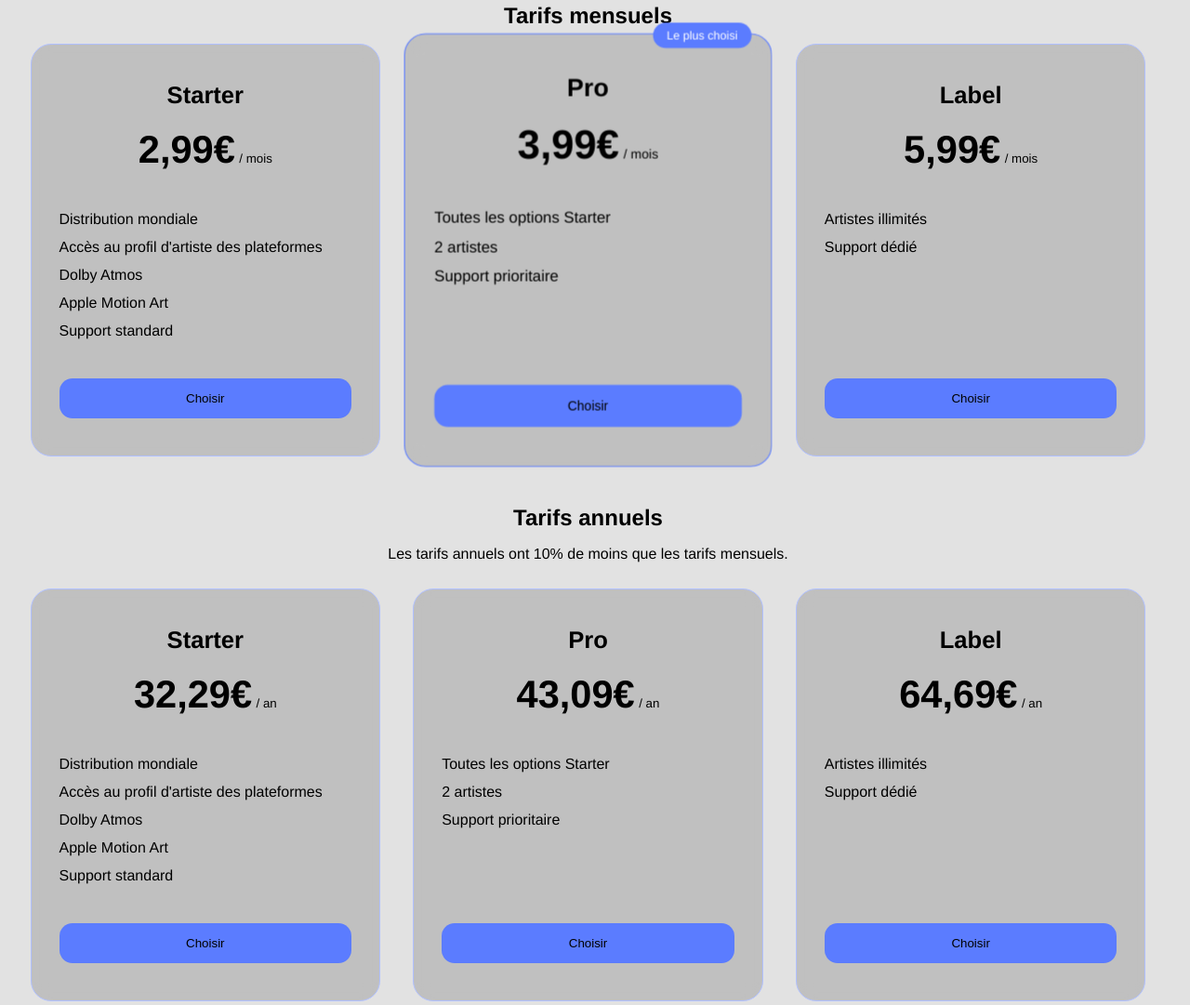
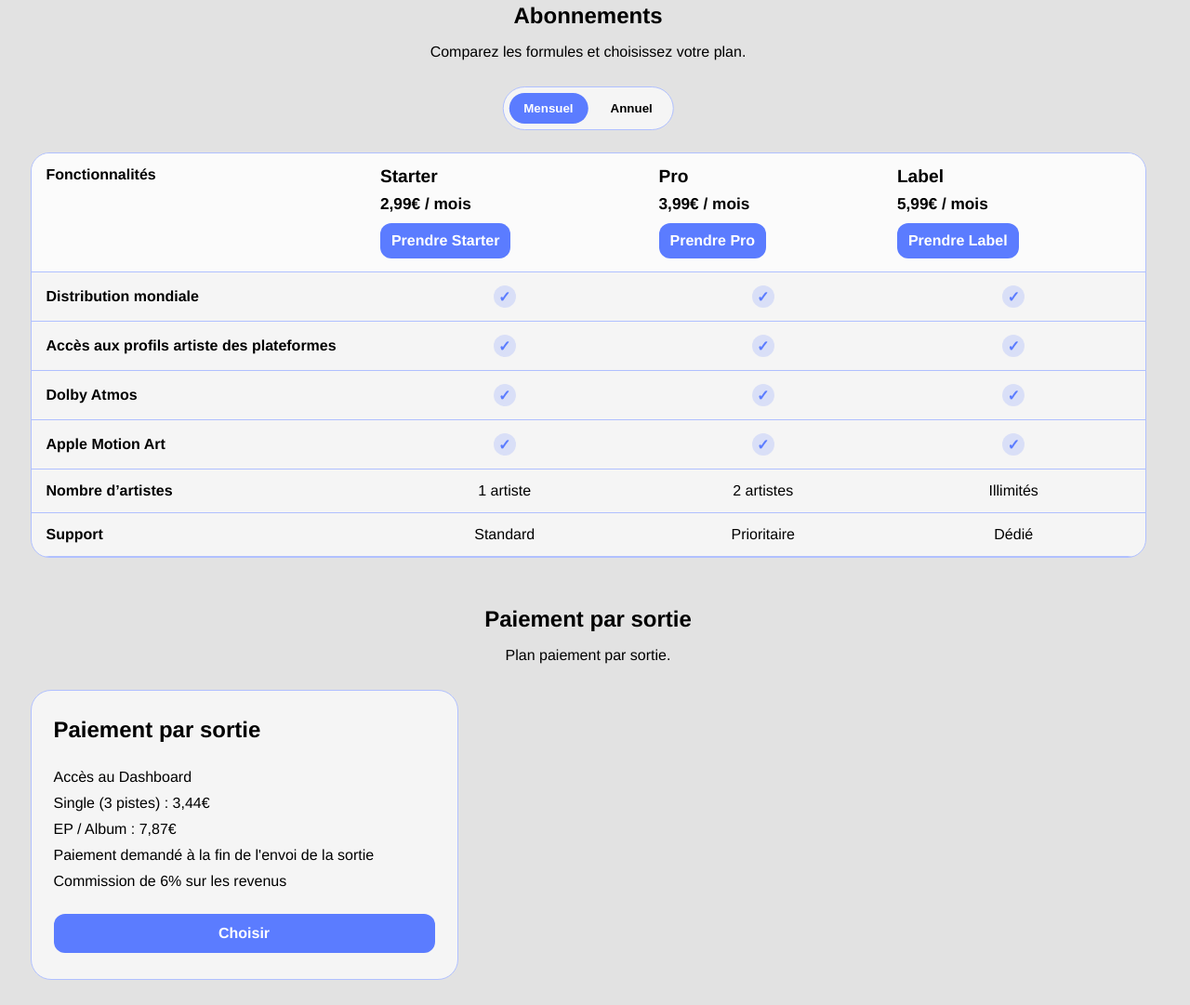
Before and after one commit to Momo-music02/MorgannMusicCP_, a plain HTML site: page pricing.html in a window 1280 px wide. Shown: the part 305-1386 px from the top of the page at 93% size. Drawn offline with nearby package versions, Linux system fonts and the light colour scheme; no server answers.

Commit message:
UI: update navbar/logo colors and redesign pricing comparison table

```diff
--- a/distribution.css
+++ b/distribution.css
@@ -66,7 +66,7 @@ body {
     margin-top: 25px;
     padding: 16px 40px;
     background: var(--bg2);
-    color: var(--txt);
+    color: #ffffff;
     border-radius: 30px;
     text-decoration: none;
     font-weight: 500;
--- a/navbar.css
+++ b/navbar.css
@@ -1,5 +1,6 @@
 :root {
   --txt: #000000;
+  --brand-blue: #7494ec;
   --nb: rgba(255, 255, 255, 0);
   --nbscr: rgba(250, 250, 252, 0.319);
   --boxshadow: 0 10px 32px rgba(0, 0, 0, 0.16);
@@ -19,6 +20,7 @@
 @media (prefers-color-scheme: dark) {
      :root {
     --txt: #f5f5f7;
+    --brand-blue: #374785;
     --nb: rgba(22, 22, 24, 0.84);
     --nbscr: rgba(12, 12, 14, 0.95);
     --boxshadow: 0 12px 34px rgba(0, 0, 0, 0.35);
@@ -77,7 +79,7 @@
 }
 
 .navbar .logo img {
-  height: 30px;
+  height: 34px;
     width: auto;
     user-select: none;
   opacity: 0.95;
@@ -133,7 +135,7 @@
 
 @media (max-width: 768px) {
     .navbar .logo img {
-      height: 26px;
+      height: 30px;
     }
 
     .navbar .menu-toggle {
@@ -361,6 +363,18 @@
   background: rgba(127, 127, 127, 0.16);
 }
 
+.btn-login-nav {
+  color: var(--brand-blue);
+  border-color: var(--brand-blue);
+}
+
+.btn-login-nav:hover,
+.btn-login-nav:active {
+  color: var(--brand-blue);
+  border-color: var(--brand-blue);
+  background: color-mix(in oklab, var(--brand-blue) 14%, transparent);
+}
+
 /* small spinner used in navbar placeholder */
 .nav-spinner.spinner {
     display: inline-block;
@@ -383,3 +397,8 @@
   background: rgba(127, 127, 127, 0.12);
   opacity: 1;
 }
+
+.mmcp-dropdown a.link-account-nav {
+  color: var(--brand-blue);
+  font-weight: 600;
+}
--- a/pricing.css
+++ b/pricing.css
@@ -1,12 +1,15 @@
 :root {
     --txt: #000000;
-
-
+    --pricing-bg: rgba(255, 255, 255, 0.65);
+    --pricing-border: #b0c0ff;
+    --pricing-accent: #5b7cff;
 }
 
 @media (prefers-color-scheme: dark) {
      :root {
         --txt: #ffffff;
+        --pricing-bg: rgba(24, 24, 28, 0.72);
+        --pricing-border: rgba(167, 193, 255, 0.48);
 
     }
 }
@@ -38,118 +41,174 @@ body {
     margin-top: 52px;
 }
 
+.billing-toggle {
+    display: inline-flex;
+    align-items: center;
+    gap: 8px;
+    background: var(--pricing-bg);
+    border: 1px solid var(--pricing-border);
+    border-radius: 999px;
+    padding: 6px;
+    margin: 0 auto 24px;
+    position: relative;
+    left: 50%;
+    transform: translateX(-50%);
+}
+
+.billing-btn {
+    border: none;
+    border-radius: 999px;
+    padding: 9px 16px;
+    background: transparent;
+    color: var(--txt);
+    font-weight: 600;
+    cursor: pointer;
+}
+
+.billing-btn.is-active {
+    background: var(--pricing-accent);
+    color: #ffffff;
+}
+
+.pricing-table-wrap {
+    max-width: 1200px;
+    margin: 0 auto;
+    overflow-x: auto;
+    border-radius: 20px;
+    border: 1px solid var(--pricing-border);
+    background: var(--pricing-bg);
+    -webkit-backdrop-filter: blur(10px);
+    backdrop-filter: blur(10px);
+}
+
+.pricing-table {
+    width: 100%;
+    border-collapse: collapse;
+    min-width: 850px;
+}
+
+.pricing-table th,
+.pricing-table td {
+    border-bottom: 1px solid var(--pricing-border);
+    padding: 14px 16px;
+    color: var(--txt);
+}
+
+.pricing-table thead th {
+    vertical-align: top;
+    text-align: left;
+    background: color-mix(in oklab, var(--pricing-bg) 86%, transparent);
+}
+
+.plan-head h4 {
+    margin: 0 0 8px;
+    font-size: 1.2rem;
+}
+
+.plan-price {
+    margin: 0 0 10px;
+    font-size: 1.08rem;
+    font-weight: 600;
+}
+
+.plan-choose {
+    display: inline-flex;
+    align-items: center;
+    justify-content: center;
+    text-decoration: none;
+    border-radius: 12px;
+    padding: 10px 12px;
+    background: var(--pricing-accent);
+    color: #ffffff;
+    font-weight: 600;
+}
+
+.pricing-table tbody th {
+    width: 30%;
+    font-weight: 600;
+    text-align: left;
+}
+
+.pricing-table tbody td {
+    text-align: center;
+}
+
+.table-check {
+    display: inline-flex;
+    align-items: center;
+    justify-content: center;
+    width: 24px;
+    height: 24px;
+    border-radius: 50%;
+    background: color-mix(in oklab, var(--pricing-accent) 18%, transparent);
+    color: var(--pricing-accent);
+    font-weight: 700;
+}
+
 .pricing-cards {
     max-width: 1200px;
     margin: auto;
     display: grid;
-    grid-template-columns: repeat(auto-fit, minmax(280px, 1fr));
-    gap: 35px;
-    transition: 0.4s all;
-}
-
-.pricing-cards-compact {
     grid-template-columns: repeat(auto-fit, minmax(320px, 1fr));
+    gap: 24px;
 }
 
 .pricing-card {
-    background: rgba(159, 159, 159, 0.505);
-    border: 1px solid #b0c0ff;
+    background: var(--pricing-bg);
+    border: 1px solid var(--pricing-border);
     border-radius: 22px;
-    padding: 40px 30px;
-    text-align: center;
+    padding: 28px 24px;
+    text-align: left;
     -webkit-backdrop-filter: blur(10px);
     backdrop-filter: blur(10px);
     display: flex;
     flex-direction: column;
-    transition: 0.4s all;
-}
-
-.pricing-cards, .pricing-card:active {
-    border-radius: 60px;
+    gap: 12px;
 }
 
 .pricing-card h3 {
-    font-size: 1.6rem;
-    margin-bottom: 20px;
-}
-
-.pricing-price span {
-    font-size: 2.6rem;
-    font-weight: 600;
-}
-
-.pricing-price small {
-    color: var(--txt);
+    margin: 0;
+    font-size: 1.5rem;
 }
 
 .pricing-card ul {
     list-style: none;
-    margin: 30px 0;
-    text-align: left;
+    margin: 6px 0 0;
+    padding: 0;
 }
 
 .pricing-card ul li {
-    margin: 12px 0;
+    margin: 10px 0;
     color: var(--txt);
 }
 
-.pricing-card button {
-    width: 100%;
-    margin-top: auto;
-    padding: 14px;
-    border-radius: 14px;
-    border: none;
-    cursor: pointer;
-    background: #5b7cff;
-    color: var(--txt);
+.pricing-card .btn {
+    margin-top: 4px;
     text-decoration: none;
-    font-weight: 500;
-
-    transition: 0.4s all;
+    display: inline-flex;
+    align-items: center;
+    justify-content: center;
+    border-radius: 12px;
+    padding: 12px 14px;
+    background: var(--pricing-accent);
+    color: #ffffff;
+    font-weight: 600;
 }
 
-.pricing-card button a,
-.pricing-card .btn {
-    text-decoration: none;
-    color: inherit;
-    display: block;
-    width: 100%;
+.pay-release-card {
+    max-width: 460px;
 }
 
-.pricing-card button a:hover,
-.pricing-card button a:focus,
-.pricing-card .btn:hover,
-.pricing-card .btn:focus {
-    text-decoration: none;
-    color: inherit;
+@media (max-width: 900px) {
+    .pricing-section {
+        padding: 44px 12px;
+    }
+
+    .pricing-group-title {
+        margin-bottom: 10px;
+    }
+
+    .pricing-table-wrap {
+        border-radius: 16px;
+    }
 }
-
-.pricing-card button:hover {
-
-    background: transparent;
-    color: #5b7cff;
-    border: 1px solid #5b7cff;
-}
-
-.pricing-card button:active {
-
-    border-radius: 50px;
-}
-
-.pricing-card.popular {
-    border: 1px solid #5b7cff;
-    transform: scale(1.05);
-    position: relative;
-}
-
-.badge {
-    position: absolute;
-    top: -12px;
-    right: 20px;
-    background: #5b7cff;
-    color: white;
-    padding: 6px 14px;
-    border-radius: 20px;
-    font-size: 12px;
-    text-decoration: none;
-}
--- a/pricing.html
+++ b/pricing.html
@@ -89,132 +89,88 @@
 
 <section class="pricing-section">
 
-  <h3 class="pricing-group-title">Tarifs mensuels</h3>
+  <h3 class="pricing-group-title">Abonnements</h3>
+  <p class="pricing-group-subtitle">Comparez les formules et choisissez votre plan.</p>
 
-    <div class="pricing-cards">
-
-        <div class="pricing-card">
-            <h3>Starter</h3>
-
-            <div class="pricing-price">
-        <span>2,99€</span>
-        <small>/ mois</small>
+  <div class="billing-toggle" role="group" aria-label="Cycle de facturation">
+    <button type="button" class="billing-btn is-active" data-billing="monthly">Mensuel</button>
+    <button type="button" class="billing-btn" data-billing="annual">Annuel</button>
   </div>
 
-            <ul>
-                <li>Distribution mondiale</li>
-                <li>Accès au profil d'artiste des plateformes</li>
-                <li>Dolby Atmos</li>
-                <li>Apple Motion Art</li>
-
-                <li>Support standard</li>
-            </ul>
-
-            <button><a href="#" class="btn" data-plan="starter-monthly">Choisir</a></button>
+  <div class="pricing-table-wrap">
+    <table class="pricing-table" aria-label="Tableau comparatif des abonnements">
+      <thead>
+        <tr>
+          <th scope="col">Fonctionnalités</th>
+          <th scope="col">
+            <div class="plan-head">
+              <h4>Starter</h4>
+              <p class="plan-price" data-monthly="2,99€ / mois" data-annual="32,29€ / an">2,99€ / mois</p>
+              <a href="#" class="btn plan-choose" data-plan="starter-monthly" data-plan-monthly="starter-monthly" data-plan-annual="starter-annual">Prendre Starter</a>
             </div>
-
-        <div class="pricing-card popular">
-            <span class="badge">Le plus choisi</span>
-
-            <h3>Pro</h3>
-
-            <div class="pricing-price">
-              <span>3,99€</span>
-              <small>/ mois</small>
+          </th>
+          <th scope="col">
+            <div class="plan-head">
+              <h4>Pro</h4>
+              <p class="plan-price" data-monthly="3,99€ / mois" data-annual="43,09€ / an">3,99€ / mois</p>
+              <a href="#" class="btn plan-choose" data-plan="pro-monthly" data-plan-monthly="pro-monthly" data-plan-annual="pro-annual">Prendre Pro</a>
             </div>
-
-            <ul>
-                <li>Toutes les options Starter</li>
-                <li>2 artistes</li>
-                <li>Support prioritaire</li>
-            </ul>
-
-            <button><a href="#" class="btn" data-plan="pro-monthly">Choisir</a></button>
+          </th>
+          <th scope="col">
+            <div class="plan-head">
+              <h4>Label</h4>
+              <p class="plan-price" data-monthly="5,99€ / mois" data-annual="64,69€ / an">5,99€ / mois</p>
+              <a href="#" class="btn plan-choose" data-plan="label-monthly" data-plan-monthly="label-monthly" data-plan-annual="label-annual">Prendre Label</a>
             </div>
-
-        <!-- LABEL -->
-        <div class="pricing-card">
-            <h3>Label</h3>
-
-            <div class="pricing-price">
-              <span>5,99€</span>
-              <small>/ mois</small>
-            </div>
-
-            <ul>
-                <li>Artistes illimités</li>
-                <li>Support dédié</li>
-            </ul>
-
-            <button><a href="#" class="btn" data-plan="label-monthly">Choisir</a></button>
-        </div>
-
-    </div>
-
-        <h3 class="pricing-group-title">Tarifs annuels</h3>
-        <p class="pricing-group-subtitle">Les tarifs annuels ont 10% de moins que les tarifs mensuels.</p>
-
-        <div class="pricing-cards">
-
-          <div class="pricing-card">
-            <h3>Starter</h3>
-
-            <div class="pricing-price">
-              <span>32,29€</span>
-              <small>/ an</small>
-            </div>
-
-            <ul>
-              <li>Distribution mondiale</li>
-              <li>Accès au profil d'artiste des plateformes</li>
-              <li>Dolby Atmos</li>
-              <li>Apple Motion Art</li>
-              <li>Support standard</li>
-            </ul>
-
-            <button><a href="#" class="btn" data-plan="starter-annual">Choisir</a></button>
-          </div>
-
-          <div class="pricing-card">
-            <h3>Pro</h3>
-
-            <div class="pricing-price">
-              <span>43,09€</span>
-              <small>/ an</small>
-            </div>
-
-            <ul>
-              <li>Toutes les options Starter</li>
-              <li>2 artistes</li>
-              <li>Support prioritaire</li>
-            </ul>
-
-            <button><a href="#" class="btn" data-plan="pro-annual">Choisir</a></button>
-          </div>
-
-          <div class="pricing-card">
-            <h3>Label</h3>
-
-            <div class="pricing-price">
-              <span>64,69€</span>
-              <small>/ an</small>
-            </div>
-
-            <ul>
-              <li>Artistes illimités</li>
-              <li>Support dédié</li>
-            </ul>
-
-            <button><a href="#" class="btn" data-plan="label-annual">Choisir</a></button>
-          </div>
-
+          </th>
+        </tr>
+      </thead>
+      <tbody>
+        <tr>
+          <th scope="row">Distribution mondiale</th>
+          <td><span class="table-check" aria-label="Oui">✓</span></td>
+          <td><span class="table-check" aria-label="Oui">✓</span></td>
+          <td><span class="table-check" aria-label="Oui">✓</span></td>
+        </tr>
+        <tr>
+          <th scope="row">Accès aux profils artiste des plateformes</th>
+          <td><span class="table-check" aria-label="Oui">✓</span></td>
+          <td><span class="table-check" aria-label="Oui">✓</span></td>
+          <td><span class="table-check" aria-label="Oui">✓</span></td>
+        </tr>
+        <tr>
+          <th scope="row">Dolby Atmos</th>
+          <td><span class="table-check" aria-label="Oui">✓</span></td>
+          <td><span class="table-check" aria-label="Oui">✓</span></td>
+          <td><span class="table-check" aria-label="Oui">✓</span></td>
+        </tr>
+        <tr>
+          <th scope="row">Apple Motion Art</th>
+          <td><span class="table-check" aria-label="Oui">✓</span></td>
+          <td><span class="table-check" aria-label="Oui">✓</span></td>
+          <td><span class="table-check" aria-label="Oui">✓</span></td>
+        </tr>
+        <tr>
+          <th scope="row">Nombre d’artistes</th>
+          <td>1 artiste</td>
+          <td>2 artistes</td>
+          <td>Illimités</td>
+        </tr>
+        <tr>
+          <th scope="row">Support</th>
+          <td>Standard</td>
+          <td>Prioritaire</td>
+          <td>Dédié</td>
+        </tr>
+      </tbody>
+    </table>
   </div>
 
   <h3 class="pricing-group-title">Paiement par sortie</h3>
   <p class="pricing-group-subtitle">Plan paiement par sortie.</p>
 
   <div class="pricing-cards pricing-cards-compact">
-          <div class="pricing-card">
+    <div class="pricing-card pay-release-card">
       <h3>Paiement par sortie</h3>
 
       <ul>
@@ -225,7 +181,7 @@
         <li>Commission de 6% sur les revenus</li>
       </ul>
 
-            <button><a href="/dash/index.html?plan=paiement-par-sortie" class="btn" id="payPerReleaseBtn">Choisir</a></button>
+      <a href="/dash/index.html?plan=paiement-par-sortie" class="btn" id="payPerReleaseBtn">Choisir</a>
     </div>
   </div>
 
@@ -296,6 +252,7 @@
   let currentUser = null;
   let planButtons = [];
   let checkoutInProgress = false;
+  let selectedBilling = "monthly";
 
   onAuthStateChanged(auth, (u) => {
     currentUser = u || null;
@@ -378,7 +335,42 @@
     }
   }
 
+  function applyBillingMode(mode) {
+    selectedBilling = mode === "annual" ? "annual" : "monthly";
+
+    const priceNodes = document.querySelectorAll(".plan-price");
+    priceNodes.forEach((node) => {
+      const nextValue = node.dataset[selectedBilling];
+      if (nextValue) node.textContent = nextValue;
+    });
+
+    const buttons = document.querySelectorAll(".plan-choose");
+    buttons.forEach((btn) => {
+      const nextPlan = btn.dataset[`plan${selectedBilling.charAt(0).toUpperCase() + selectedBilling.slice(1)}`];
+      if (nextPlan) btn.setAttribute("data-plan", nextPlan);
+    });
+
+    document.querySelectorAll(".billing-btn").forEach((btn) => {
+      btn.classList.toggle("is-active", btn.dataset.billing === selectedBilling);
+    });
+  }
+
+  function initBillingToggle() {
+    const toggleButtons = Array.from(document.querySelectorAll(".billing-btn"));
+    if (!toggleButtons.length) return;
+
+    toggleButtons.forEach((btn) => {
+      btn.addEventListener("click", () => {
+        const mode = btn.dataset.billing === "annual" ? "annual" : "monthly";
+        applyBillingMode(mode);
+      });
+    });
+
+    applyBillingMode(selectedBilling);
+  }
+
   document.addEventListener("DOMContentLoaded", () => {
+    initBillingToggle();
     planButtons = Array.from(document.querySelectorAll("[data-plan]"));
     console.log("🔘 plan buttons found:", planButtons.length);
 
```
Also changed, not shown: navbar.js (+12 -2 lines), logo-blue-dark.svg (added), logo-blue-light.svg (added). Lines whose indentation alone changed are shown as unchanged.
